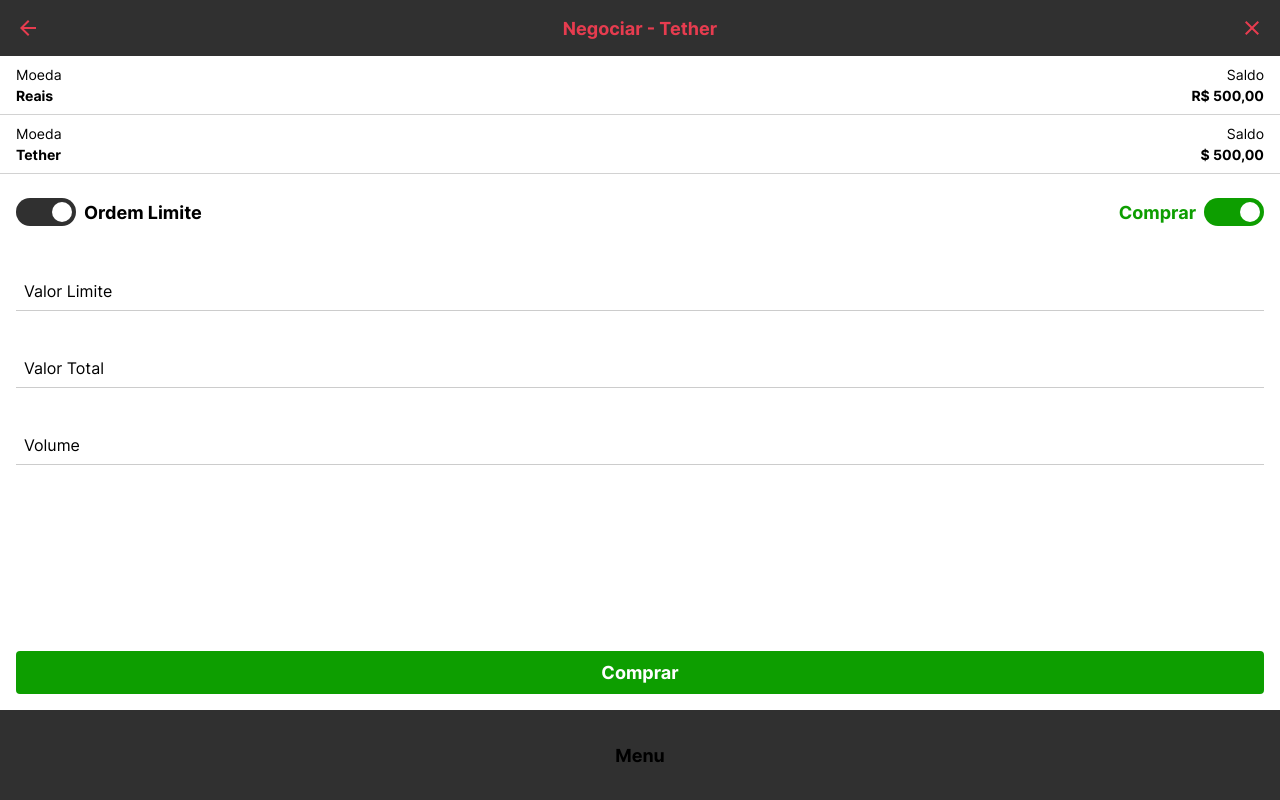
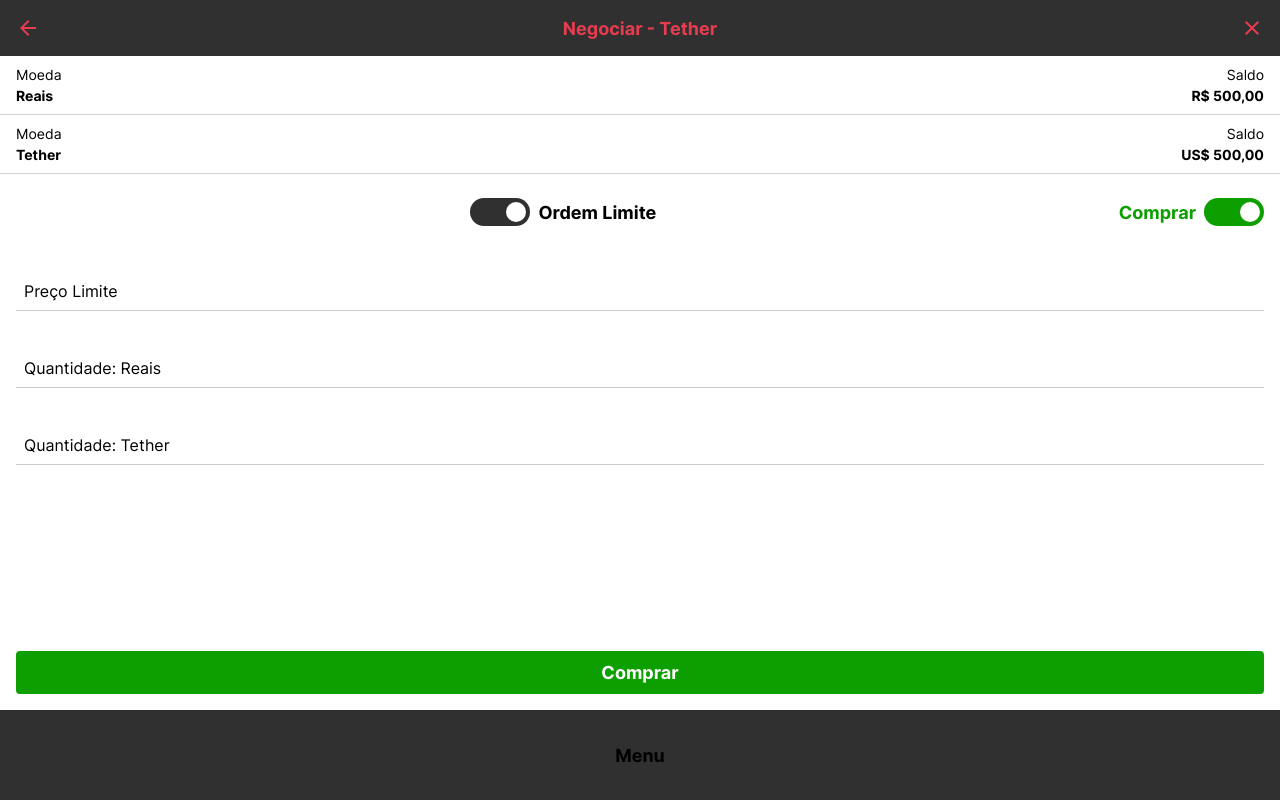
Before and after one commit to fcms14/react-components, a React (Vite) app: page /exchange in a window 1280 px wide. Built offline with nearby package versions, Linux system fonts and the light colour scheme.

Commit message:
feat: use input masks, apply mask on texts, use formikContext

```diff
--- a/src/pages/Exchange/balances.tsx
+++ b/src/pages/Exchange/balances.tsx
@@ -2,19 +2,16 @@ import { useFormikContext } from "formik"
 import { Row } from "../../components/molecules/Row"
 import { RowProps } from "../../interfaces"
 import { theme } from "../../providers/theme"
-
-interface FormIntercace {
-    isLimitOrder: boolean
-    limit: string
-    quantity: string
-    volume: string
-}
+import { ExchangeFormIntercace } from "./form"
+import { Mask } from "../../helpers/Mask"
 
 const ExchangeBalances = () => {
     const { setFieldValue, values } = useFormikContext()
     const rowStyle: RowProps = { borderBottom: `1px solid ${theme.colors.main.stroke}` }
-    const _values = values as FormIntercace
-    const quote = Number(((_values?.limit ?? "").replace(/\D+/g, ''))) / 100
+    const _values = values as ExchangeFormIntercace
+    const quote = Mask.unmaskAmount(_values.limit)
+    const brl = 50000
+    const tether = 50000
 
     return (
         <>
@@ -25,10 +22,14 @@ const ExchangeBalances = () => {
                 </Row.Section>
                 <Row.Section sectionStyle={{ alignItems: "flex-end" }}>
                     <Row.Text>Saldo</Row.Text>
-                    <Row.Title size="smaller" cursor="pointer" onClick={() => {
-                        setFieldValue("volume", quote ? `$ ${(500 / quote).toFixed(2)}` : '')
-                        setFieldValue("quantity", "R$ 500,00")
-                    }}>R$ 500,00</Row.Title>
+                    <Row.Title size="smaller" cursor="pointer"
+                        onClick={() => {
+                            setFieldValue("quantity", Mask.currencyBrl(brl.toString()))
+                            setFieldValue("volume", quote ? Mask.currencyTether(((brl / quote) * 100).toFixed(0)) : '')
+                        }}
+                    >
+                        {Mask.currencyBrl(brl.toString())}
+                    </Row.Title>
                 </Row.Section>
             </Row.Root>
             <Row.Root rowStyle={rowStyle}>
@@ -38,10 +39,14 @@ const ExchangeBalances = () => {
                 </Row.Section>
                 <Row.Section sectionStyle={{ alignItems: "flex-end" }}>
                     <Row.Text>Saldo</Row.Text>
-                    <Row.Title size="smaller" cursor="pointer" onClick={() => {
-                        setFieldValue("quantity", quote ? `R$ ${(500 * quote).toFixed(2)}` : '')
-                        setFieldValue("volume", "$ 500,00")
-                    }}>$ 500,00</Row.Title>
+                    <Row.Title size="smaller" cursor="pointer"
+                        onClick={() => {
+                            setFieldValue("quantity", quote ? Mask.currencyBrl(((tether * quote) / 100).toString()) : '')
+                            setFieldValue("volume", Mask.currencyTether(tether.toString()))
+                        }}
+                    >
+                        {Mask.currencyTether(tether.toString())}
+                    </Row.Title>
                 </Row.Section>
             </Row.Root>
         </>
--- a/src/pages/Exchange/form.tsx
+++ b/src/pages/Exchange/form.tsx
@@ -2,41 +2,78 @@ import { Form, Formik } from "formik"
 import Input from "../../components/atoms/Input"
 import { Button } from "../../components/organisms/Button"
 import { dispatchAddNotification } from "../../features/toaster/toasterDispatcher"
+import { Mask } from "../../helpers/Mask"
 
 interface Interface {
   children?: JSX.Element | JSX.Element[]
 }
 
-interface FormIntercace {
+export interface ExchangeFormIntercace {
   isLimitOrder: boolean
+  isBuyOrder: boolean
   limit: string
   quantity: string
   volume: string
 }
 
 const ExchangeForm = ({ children }: Interface) => {
-  const initialValues: FormIntercace = {
+  const initialValues: ExchangeFormIntercace = {
     isLimitOrder: true,
+    isBuyOrder: true,
     limit: "",
     quantity: "",
     volume: "",
   }
 
+  function handleBase(values: ExchangeFormIntercace) {
+    return Mask.currencyTether((
+      (Mask.unmaskAmount(values.quantity) / Mask.unmaskAmount(values.limit)) * 100
+    ).toFixed(0))
+  }
+
+  function handleTotal(values: ExchangeFormIntercace) {
+    return Mask.currencyBrl((
+      (Mask.unmaskAmountTether(values.volume) * Mask.unmaskAmount(values.limit)) / 100
+    ).toFixed(0))
+  }
+
   return (
     <>
-      <Formik initialValues={initialValues} onSubmit={(values) => {}} >
+      <Formik initialValues={initialValues} onSubmit={(values) => { }} >
         {({ values, errors, touched, setFieldValue }) => (
           <Form>
             {children}
             <main>
               <section>
-                {values.isLimitOrder && <Input label="Valor Limite" name={"limit"} type={"text"} inputStyle={{}} />}
-                <Input label="Valor Total" name={"quantity"} type={"text"} inputStyle={{}} />
-                <Input label="Volume" name={"volume"} type={"text"} inputStyle={{}} />
+                {values.isLimitOrder &&
+                  <Input
+                    onChange={() => setFieldValue("volume", handleBase(values))}
+                    mask={"currencyBrl"}
+                    label="Preço Limite"
+                    name={"limit"}
+                    type={"text"}
+                    inputMode={"numeric"}
+                  />
+                }
+                <Input
+                  onChange={() => setFieldValue("volume", handleBase(values))}
+                  mask={"currencyBrl"}
+                  label="Quantidade: Reais"
+                  name={"quantity"}
+                  type={"text"}
+                  inputMode={"numeric"}
+                />
+                <Input
+                  onChange={() => setFieldValue("quantity", handleTotal(values))}
+                  mask={"currencyTether"}
+                  label="Quantidade: Tether"
+                  name={"volume"}
+                  type={"text"}
+                  inputMode={"numeric"}
+                />
               </section>
               <Button.Default
-
-                text="Comprar"
+                text={values.isBuyOrder ? "Comprar" : "Vender"}
                 onClick={() => dispatchAddNotification(
                   {
                     subtitle: `Ordem enviada ${Math.random().toFixed(2)}`,
@@ -48,7 +85,7 @@ const ExchangeForm = ({ children }: Interface) => {
                 )}
                 buttonStyle={{
                   active: true,
-                  color: "#0d9e00",
+                  color: values.isBuyOrder ? "#0D9E00" : "#FF2F21",
                   isLoading: false,
                   secondary: false,
                   type: "submit",
--- a/src/pages/Exchange/orderSelectorType.tsx
+++ b/src/pages/Exchange/orderSelectorType.tsx
@@ -1,30 +1,26 @@
-import { useState } from "react";
 import Toggle from "../../components/atoms/Toggle"
 import { Row } from "../../components/molecules/Row"
 import { useFormikContext } from "formik";
+import { ExchangeFormIntercace } from "./form";
 
 const OrderSelectorType = () => {
     const { setFieldValue, values } = useFormikContext()
-    const [isBuyOrder, setBuyOrder] = useState(true);
-    const [isLimitOrder, setLimitOrder] = useState(true);
+    const _values = values as ExchangeFormIntercace
 
     return (
         <Row.Root>
             <Row.Section>
                 <Toggle
-                    text={isLimitOrder ? "Ordem Limite" : "Ordem a Mercado"}
-                    onToggleChange={(checked: boolean) => {
-                        setLimitOrder(checked)
-                        setFieldValue("isLimitOrder", checked)
-                    }}
-                    toggleStyle={{ flexDirection: "row-reverse", justifyContent: "flex-end" }}
+                    text={_values.isLimitOrder ? "Ordem Limite" : "Ordem a Mercado"}
+                    onToggleChange={(checked: boolean) => setFieldValue("isLimitOrder", checked)}
+                    toggleStyle={{ flexDirection: "row-reverse" }}
                 />
             </Row.Section>
             <Row.Section sectionStyle={{ alignItems: "flex-end" }}>
                 <Toggle
-                    text={isBuyOrder ? "Comprar" : "Vender"}
-                    onToggleChange={(checked: boolean) => setBuyOrder(checked)}
-                    color={isBuyOrder ? "#0D9E00" : "#FF2F21"}
+                    text={_values.isBuyOrder ? "Comprar" : "Vender"}
+                    onToggleChange={(checked: boolean) => setFieldValue("isBuyOrder", checked)}
+                    color={_values.isBuyOrder ? "#0D9E00" : "#FF2F21"}
                 />
             </Row.Section>
         </Row.Root>
```
